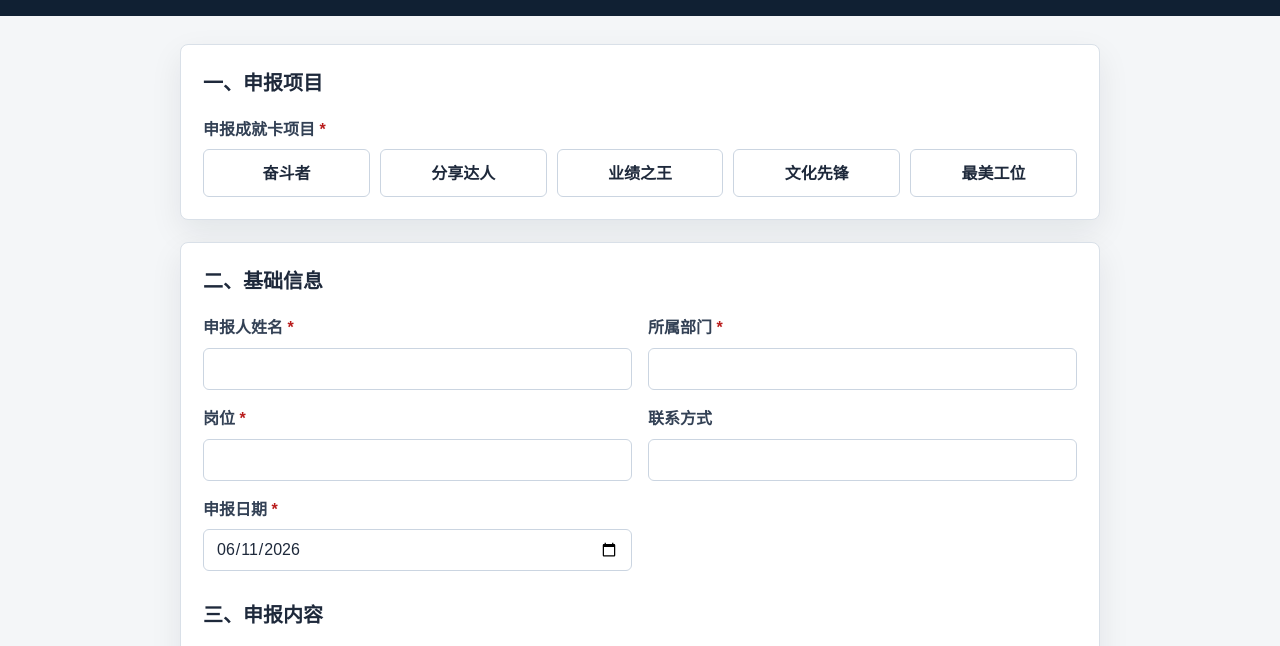
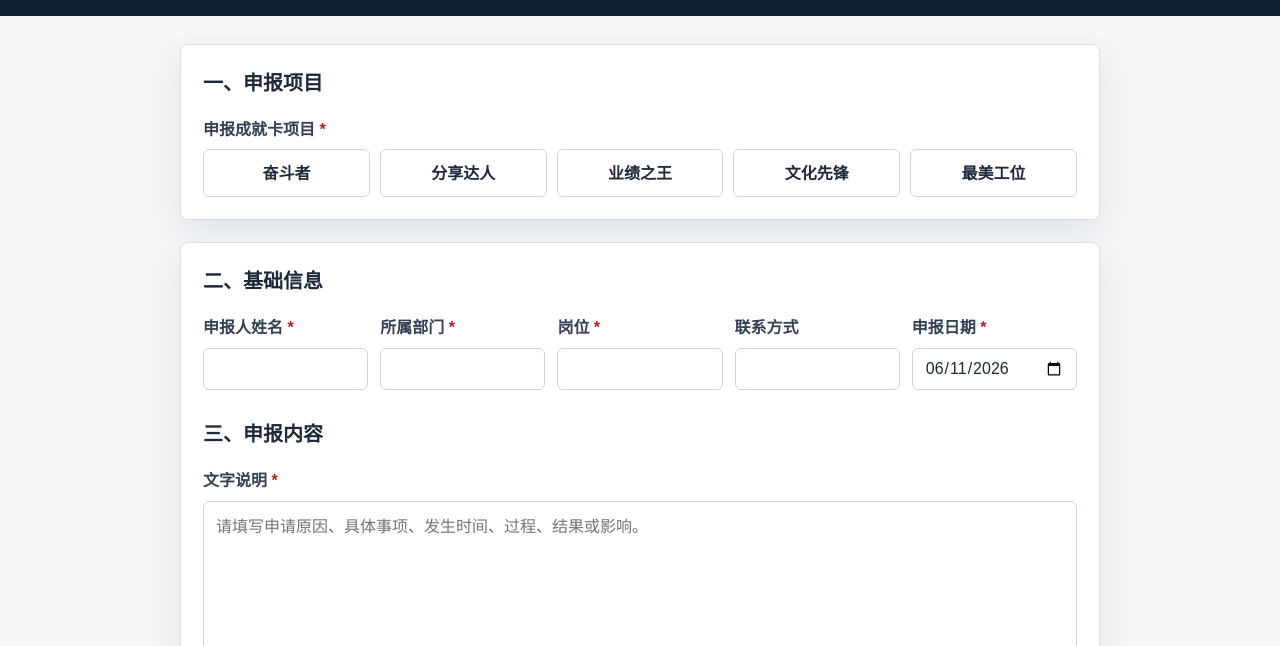
Before and after one commit to sunlizhu521-alt/chengjiujka, a website: page index.html in a window 1280 px wide. Shown: the part 129-775 px from the top of the page. Drawn offline with Linux system fonts and the light colour scheme.

Commit message:
Show basic info fields in one row

```diff
--- a/docs/styles.css
+++ b/docs/styles.css
@@ -122,8 +122,8 @@ button:hover,
 
 .grid {
   display: grid;
-  grid-template-columns: repeat(2, minmax(0, 1fr));
-  gap: 16px;
+  grid-template-columns: repeat(5, minmax(120px, 1fr));
+  gap: 12px;
 }
 
 .field {
--- a/styles.css
+++ b/styles.css
@@ -122,8 +122,8 @@ button:hover,
 
 .grid {
   display: grid;
-  grid-template-columns: repeat(2, minmax(0, 1fr));
-  gap: 16px;
+  grid-template-columns: repeat(5, minmax(120px, 1fr));
+  gap: 12px;
 }
 
 .field {
```
